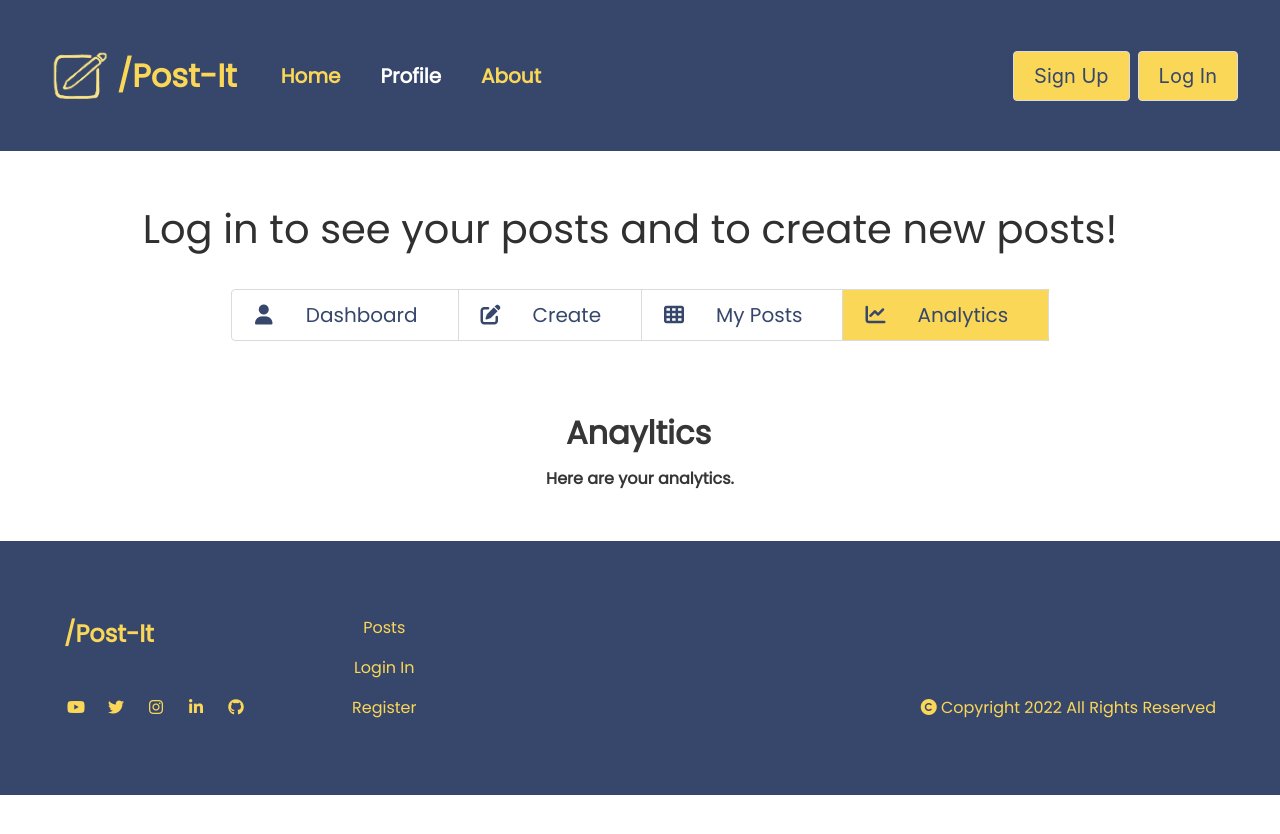
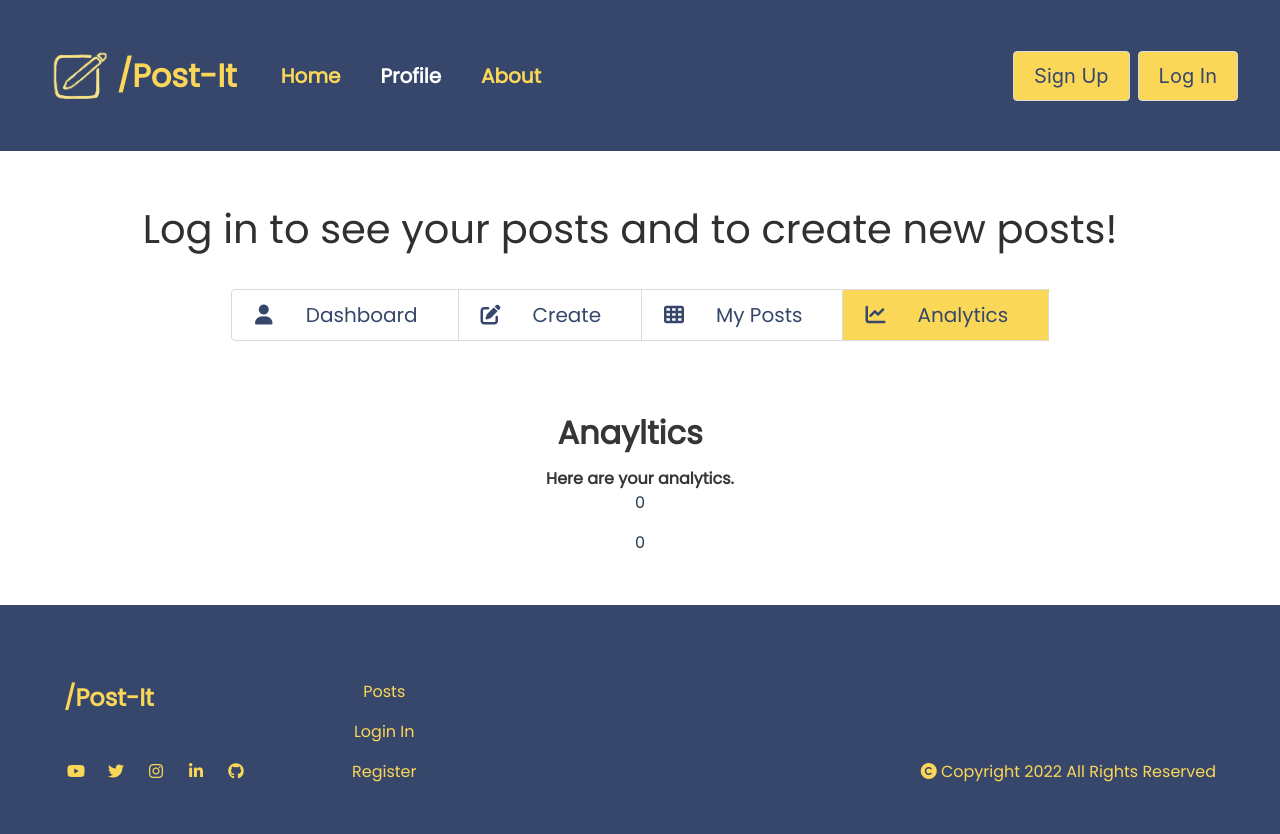
Before and after one commit to preet-panchal/Post-it, a Vue app in the folder client/: page /profile in a window 1280 px wide. Both pictures are taken after a click on the link "Analytics". Shown: the top 834 px of the page. Before the commit the page ends 800 px from the top, so only its background shows below. Built offline with nearby package versions, Linux system fonts and the light colour scheme.

Commit message:
Added Analytics Page Component.

```diff
--- /dev/null
+++ b/client/src/components/AnalyticsPage.vue
@@ -0,0 +1,24 @@
+<template>
+    <div>
+        <h1>Anayltics</h1>
+        <strong>Here are your analytics.</strong>
+        <p>{{this.upvotes}}</p>
+        <p>{{this.downvotes}}</p>
+    </div>
+
+</template>
+
+<script>
+
+export default {
+    name: 'AnalyticsPage',
+    props: {
+        upvotes: Number,
+        downvotes: Number
+    }
+}
+</script>
+
+<style scoped lang="scss">
+
+</style>
--- a/client/src/views/ProfileView.vue
+++ b/client/src/views/ProfileView.vue
@@ -79,8 +79,7 @@
             </div>
         </div>
         <div v-if="isAnalyticsShown" class="content">
-            <h1>Anayltics</h1>
-            <strong>Here are your analytics.</strong>
+            <AnalyticsPage :upvotes="0" :downvotes="0"/>
         </div>
     </div>
 </template>
@@ -88,13 +87,15 @@
 <script>
 import ErrorPopup from '../components/ErrorPopup.vue'
 import SuccessPopup from '../components/SuccessPopup.vue'
+import AnalyticsPage from '../components/AnalyticsPage.vue'
 /* import { api } from '../apis/api'; */
 
 export default {
     name: "ProfileView",
     components: {
         ErrorPopup,
-        SuccessPopup
+        SuccessPopup,
+        AnalyticsPage
     },
     data() {
         return {
```
